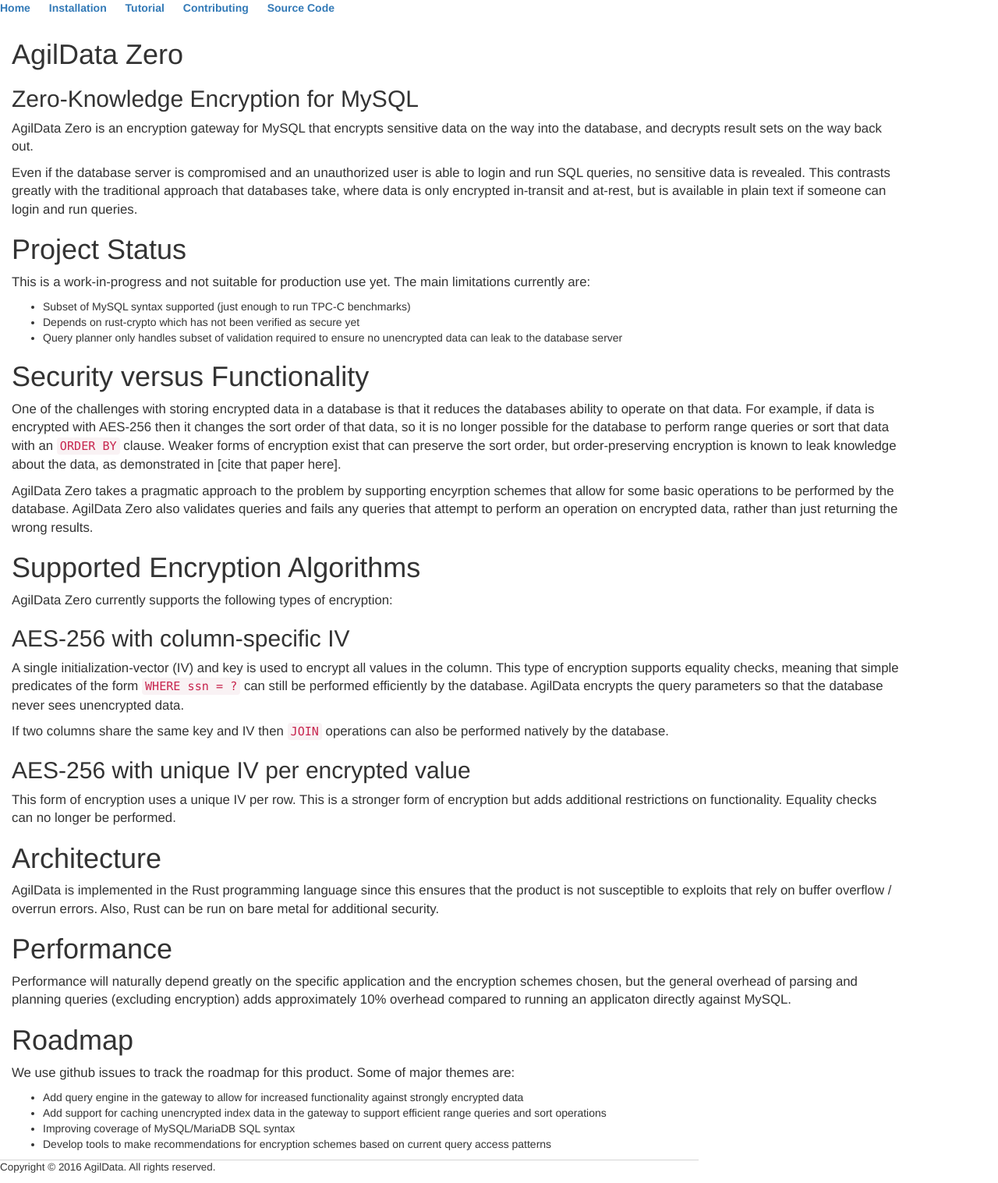
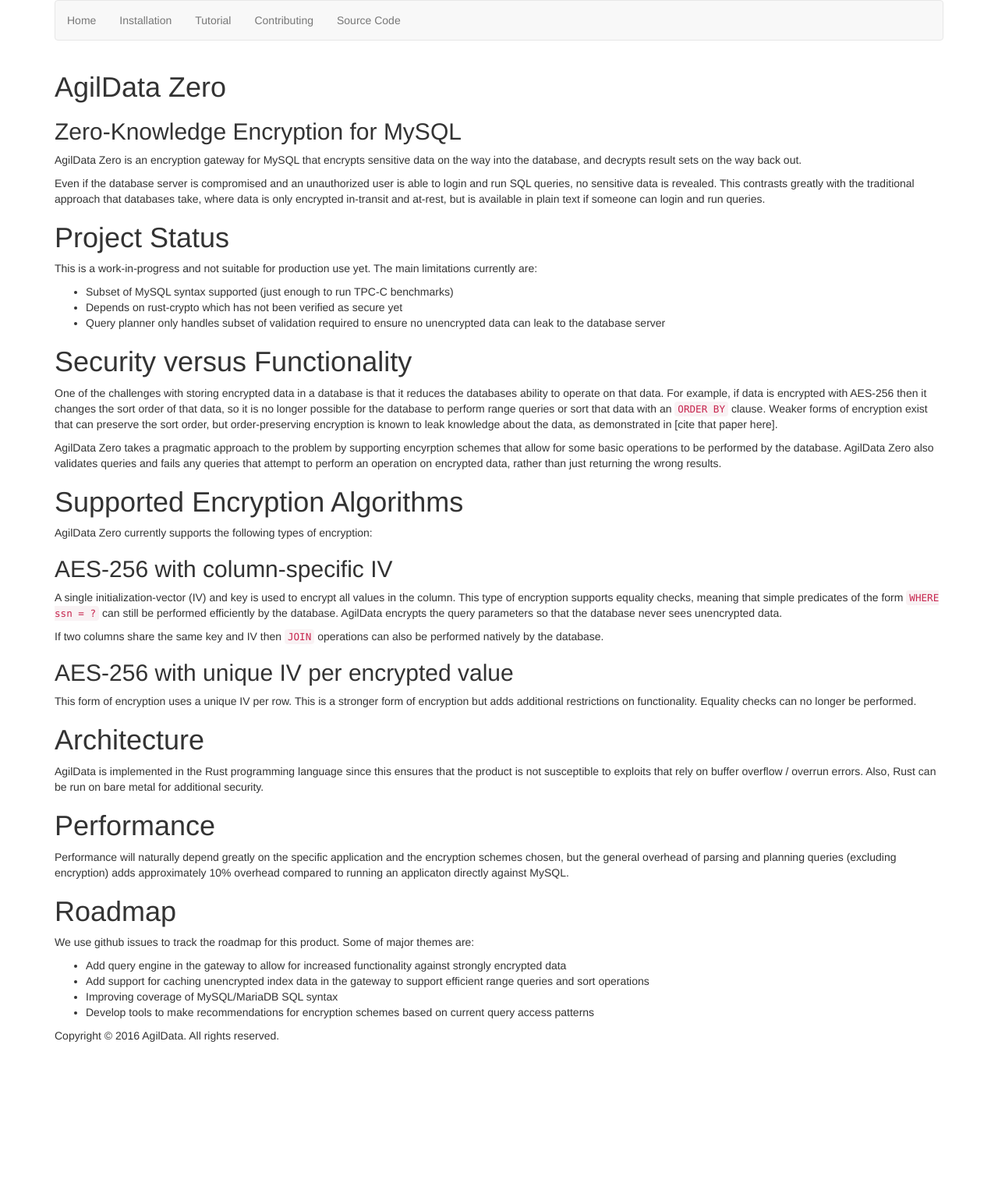
Before and after one commit to placrosse/agildata-zero, a Jekyll site: the page built from index.md, in a window 1280 px wide. Shown: the whole page at 78% size. Built offline with Jekyll 4.4.1, drawn with Linux system fonts in a browser that asks for light colours; after the commit the page ends 1348 px from its top, so only the background shows below that.

Commit message:
started navigation work using bootstrap, and centered the site pages

```diff
--- a/_layouts/default.html
+++ b/_layouts/default.html
@@ -8,10 +8,10 @@
 
 			<title>{{ page.title }}</title>
 			<!-- link to main stylesheet -->
-			<link rel="stylesheet" type="text/css" href="css/main.css">
+			<!--<link rel="stylesheet" type="text/css" href="css/main.css">-->
 			<link rel="stylesheet" type="text/css" href="css/github.css">
 			<!-- Bootstrap -->
-    		<link href="css/bootstrap.min.css" rel="stylesheet">
+    		<link rel="stylesheet" type="text/css" href="css/bootstrap.min.css" >
     		<!-- HTML5 shim and Respond.js for IE8 support of HTML5 elements and media queries -->
     		<!-- WARNING: Respond.js doesn't work if you view the page via file:// -->
     		<!--[if lt IE 9]>
@@ -21,8 +21,11 @@
 
 		</head>
 		<body>
-			<nav>
-	    		<ul>
+			<div class="container">
+				<div class="row">
+						<div class="col-sm-12">
+							<nav class="navbar navbar-default">
+				    		<ul class="nav navbar-nav">
 				        		<li><a href="index.html">Home</a></li>
 					        	<li><a href="install.html">Installation</a></li>
 					        	<li><a href="tutorial.html">Tutorial</a></li>
@@ -30,13 +33,24 @@
 				        		<li><a href="https://github.com/AgilData/agildata-zero">Source Code</a></li>
 				    		</ul>
 						</nav>
+					</div>
+				</div>
+			</div>
 			<div class="container">
-
+				<div class="row">
+					<div class="col-sm-12">
 							{{ content }}
-
+					</div>
+				</div>
 			</div><!-- /.container -->
+			<div class="container">
+				<div class="row">
+					<div class="col-sm-12">
 						<footer><p>Copyright &copy; 2016 AgilData. All rights reserved.</p>
 						</footer>
+					</div>
+				</div>
+			</div>
 			<!-- jQuery (necessary for Bootstrap's JavaScript plugins) -->
     		<script src="https://ajax.googleapis.com/ajax/libs/jquery/1.12.4/jquery.min.js"></script>
     		<!-- Include all compiled plugins (below), or include individual files as needed -->
```
Lines whose indentation alone changed are shown as unchanged.
